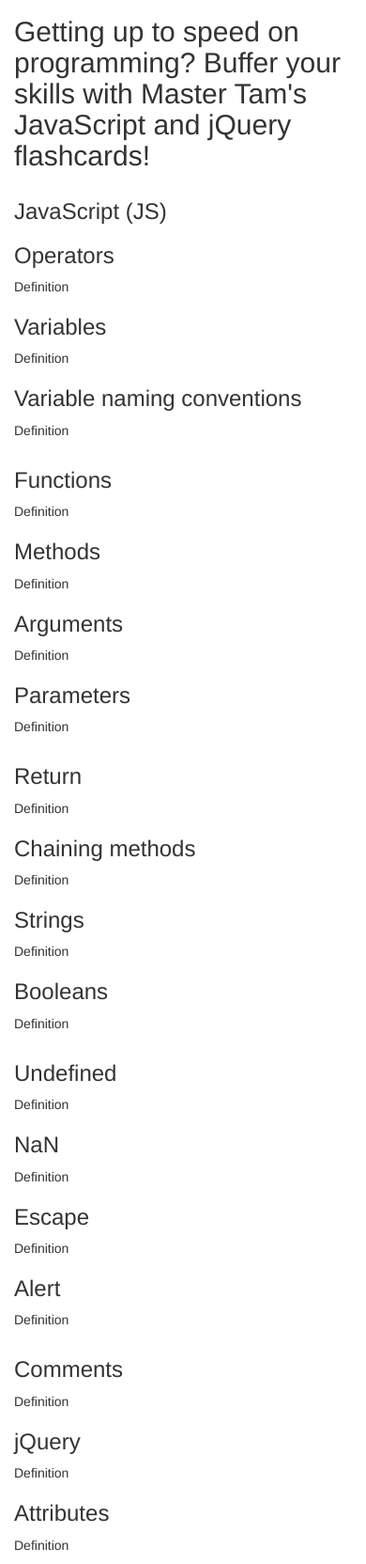
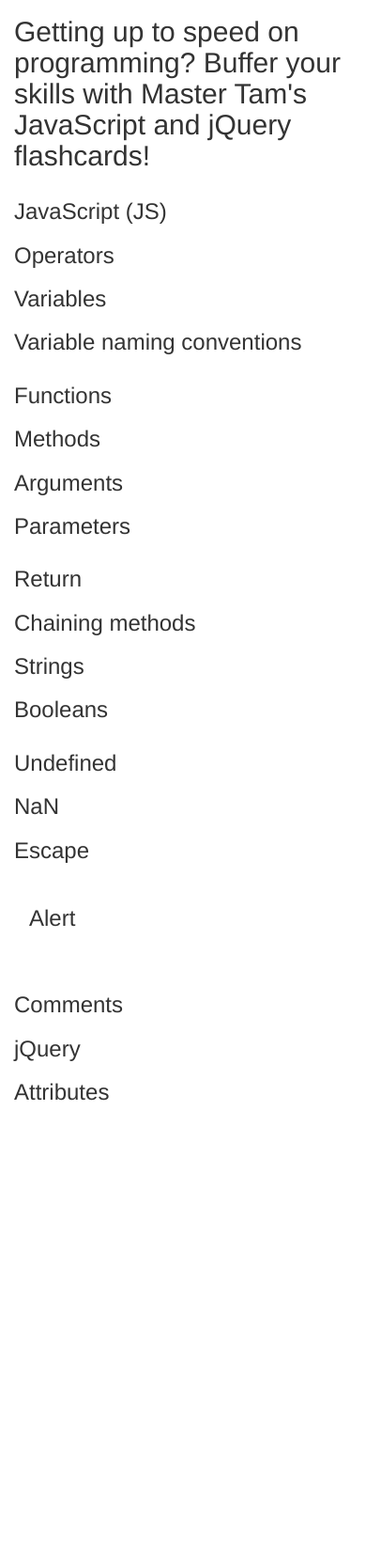
Before and after one commit to saschultz/flashcards, a plain HTML site: page index.html in a window 390 px wide. Shown: the part 102-1766 px from the top of the page at 94% size. After the commit the page ends 1288 px from the top, so only its background shows below. Drawn offline with Linux system fonts and the light colour scheme.

Commit message:
solidify all toggling functions.

```diff
--- a/css/styles.css
+++ b/css/styles.css
@@ -1,7 +1,7 @@
 #js-hide {
   display: none;
 }
-/*#op-hide {
+#op-hide {
   display: none;
 }
 #var-hide {
@@ -54,4 +54,4 @@
 }
 #att-hide {
   display: none;
-}*/
+}
--- a/index.html
+++ b/index.html
@@ -14,145 +14,144 @@
       <h2>Getting up to speed on programming? Buffer your skills with Master Tam's JavaScript and jQuery flashcards!</h2>
 
       <div class="row">
+        <div class="js">
           <div class="col-md-3">
-          <div class="js">
             <h3 id="js-show">JavaScript (JS)</h3>
             <p id="js-hide">Definition</p>
           </div>
         </div>
 
+        <div class="op">
           <div class="col-md-3">
             <h3 id="op-show">Operators</h3>
-          <p id="op-hide">
-            Definition
-          </p>
+            <p id="op-hide">Definition</p>
+          </div>
         </div>
 
+        <div class="var">
           <div class="col-md-3">
             <h3 id="var-show">Variables</h3>
-          <p id="var-hide">
-            Definition
-          </p>
+            <p id="var-hide">Definition</p>
+          </div>
         </div>
 
+        <div class="vnc">
           <div class="col-md-3">
             <h3 id="vnc-show">Variable naming conventions</h3>
-          <p id="vnc-hide">
-            Definition
-          </p>
+            <p id="vnc-hide">Definition</p>
+          </div>
         </div>
       </div>
 
       <div class="row">
+        <div class="fn">
           <div class="col-md-3">
             <h3 id="fn-show">Functions</h3>
-          <p id="fn-hide">
-            Definition
-          </p>
+            <p id="fn-hide">Definition</p>
+          </div>
         </div>
 
+        <div class="meth">
           <div class="col-md-3">
             <h3 id="meth-show">Methods</h3>
-          <p id="meth-hide">
-            Definition
-          </p>
+            <p id="meth-hide">Definition</p>
+          </div>
         </div>
 
+        <div class="arg">
           <div class="col-md-3">
             <h3 id="arg-show">Arguments</h3>
-          <p id="arg-hide">
-            Definition
-          </p>
+            <p id="arg-hide">Definition</p>
+          </div>
         </div>
 
+        <div class="par">
           <div class="col-md-3">
             <h3 id="par-show">Parameters</h3>
-          <p id="par-hide">
-            Definition
-          </p>
+            <p id="par-hide">Definition</p>
+          </div>
         </div>
       </div>
 
       <div class="row">
+        <div class="re">
           <div class="col-md-3">
             <h3 id="re-show">Return</h3>
-          <p id="re-hide">
-            Definition
-          </p>
+            <p id="re-hide">Definition</p>
+          </div>
         </div>
 
+        <div class="chain">
           <div class="col-md-3">
             <h3 id="chain-show">Chaining methods</h3>
-          <p id="chain-hide">
-            Definition
-          </p>
+            <p id="chain-hide">Definition</p>
+          </div>
         </div>
 
+        <div class="string">
           <div class="col-md-3">
             <h3 id="string-show">Strings</h3>
-          <p id="string-hide">
-            Definition
-          </p>
+            <p id="string-hide">Definition</p>
+          </div>
         </div>
 
+        <div class="boo">
           <div class="col-md-3">
             <h3 id="boo-show">Booleans</h3>
-          <p id="boo-hide">
-            Definition
-          </p>
+            <p id="boo-hide">Definition</p>
+          </div>
         </div>
       </div>
 
       <div class="row">
+        <div class="unde">
           <div class="col-md-3">
             <h3 id="unde-show">Undefined</h3>
-          <p id="unde-hide">
-            Definition
-          </p>
+            <p id="unde-hide">Definition</p>
+          </div>
         </div>
 
+        <div class="nan">
           <div class="col-md-3">
             <h3 id="nan-show">NaN</h3>
-          <p id="nan-hide">
-            Definition
-          </p>
+            <p id="nan-hide">Definition</p>
+          </div>
         </div>
 
+        <div class="esc">
           <div class="col-md-3">
             <h3 id="esc-show">Escape</h3>
-          <p id="esc-hide">
-            Definition
-          </p>
+            <p id="esc-hide">Definition</p>
+          </div>
         </div>
 
+        <div class="alert">
           <div class="col-md-3">
             <h3 id="alert-show">Alert</h3>
-          <p id="alert-hide">
-            Definition
-          </p>
+            <p id="alert-hide">Definition</p>
+          </div>
         </div>
       </div>
 
       <div class="row">
+        <div class="com">
           <div class="col-md-3">
             <h3 id="com-show">Comments</h3>
-          <p id="com-hide">
-            Definition
-          </p>
+            <p id="com-hide">Definition</p>
+          </div>
         </div>
 
+      <div class="jq">
         <div class="col-md-3">
           <h3 id="jq-show">jQuery</h3>
-          <p id="jq-hide">
-            Definition
-          </p>
+          <p id="jq-hide">Definition</p>
+        </div>
       </div>
 
+      <div class="att">
         <div class="col-md-3">
           <h3 id="att-show">Attributes</h3>
-          <p id="att-hide">
-            Definition
-          </p>
+          <p id="att-hide">Definition</p>
         </div>
       </div>
     </div>
--- a/js/scripts.js
+++ b/js/scripts.js
@@ -3,76 +3,76 @@ $(document).ready(function() {
     $("#js-hide").toggle();
     $("#js-show").toggle();
   });
-//   $(".col-md-3").click(function() {
-//     $("#op-show").toggle();
-//     $("#op-hide").toggle();
-//   });
-//   $(".col-md-3").click(function() {
-//     $("#var-show").toggle();
-//     $("#var-hide").toggle();
-//   });
-//   $(".col-md-3").click(function() {
-//     $("#vnc-show").toggle();
-//     $("#vnc-hide").toggle();
-//   });
-//   $(".col-md-3").click(function() {
-//     $("#fn-show").toggle();
-//     $("#fn-hide").toggle();
-//   });
-//   $(".col-md-3").click(function() {
-//     $("#meth-show").toggle();
-//     $("#meth-hide").toggle();
-//   });
-//   $(".col-md-3").click(function() {
-//     $("#arg-show").toggle();
-//     $("#arg-hide").toggle();
-//   });
-//   $(".col-md-3").click(function() {
-//     $("#par-show").toggle();
-//     $("#par-hide").toggle();
-//   });
-//   $(".col-md-3").click(function() {
-//     $("#re-show").toggle();
-//     $("#re-hide").toggle();
-//   });
-//   $(".col-md-3").click(function() {
-//     $("#chain-show").toggle();
-//     $("#chain-hide").toggle();
-//   });
-//   $(".col-md-3").click(function() {
-//     $("#string-show").toggle();
-//     $("#string-hide").toggle();
-//   });
-//   $(".col-md-3").click(function() {
-//     $("#boo-show").toggle();
-//     $("#boo-hide").toggle();
-//   });
-//   $(".col-md-3").click(function() {
-//     $("#unde-show").toggle();
-//     $("#unde-hide").toggle();
-//   });
-//   $(".col-md-3").click(function() {
-//     $("#nan-show").toggle();
-//     $("#nan-hide").toggle();
-//   });
-//   $(".col-md-3").click(function() {
-//     $("#esc-show").toggle();
-//     $("#esc-hide").toggle();
-//   });
-//   $(".col-md-3").click(function() {
-//     $("#alert-show").toggle();
-//     $("#alert-hide").toggle();
-//   });
-//   $(".col-md-3").click(function() {
-//     $("#com-show").toggle();
-//     $("#com-hide").toggle();
-//   });
-//   $(".col-md-3").click(function() {
-//     $("#jq-show").toggle();
-//     $("#jq-hide").toggle();
-//   });
-//   $(".col-md-3").click(function() {
-//     $("#att-show").toggle();
-//     $("#att-hide").toggle();
-//   });
+  $(".op").click(function() {
+    $("#op-show").toggle();
+    $("#op-hide").toggle();
+  });
+  $(".var").click(function() {
+    $("#var-show").toggle();
+    $("#var-hide").toggle();
+  });
+  $(".vnc").click(function() {
+    $("#vnc-show").toggle();
+    $("#vnc-hide").toggle();
+  });
+  $(".fn").click(function() {
+    $("#fn-show").toggle();
+    $("#fn-hide").toggle();
+  });
+  $(".meth").click(function() {
+    $("#meth-show").toggle();
+    $("#meth-hide").toggle();
+  });
+  $(".arg").click(function() {
+    $("#arg-show").toggle();
+    $("#arg-hide").toggle();
+  });
+  $(".par").click(function() {
+    $("#par-show").toggle();
+    $("#par-hide").toggle();
+  });
+  $(".re").click(function() {
+    $("#re-show").toggle();
+    $("#re-hide").toggle();
+  });
+  $(".chain").click(function() {
+    $("#chain-show").toggle();
+    $("#chain-hide").toggle();
+  });
+  $(".string").click(function() {
+    $("#string-show").toggle();
+    $("#string-hide").toggle();
+  });
+  $(".boo").click(function() {
+    $("#boo-show").toggle();
+    $("#boo-hide").toggle();
+  });
+  $(".unde").click(function() {
+    $("#unde-show").toggle();
+    $("#unde-hide").toggle();
+  });
+  $(".nan").click(function() {
+    $("#nan-show").toggle();
+    $("#nan-hide").toggle();
+  });
+  $(".esc").click(function() {
+    $("#esc-show").toggle();
+    $("#esc-hide").toggle();
+  });
+  $(".alert").click(function() {
+    $("#alert-show").toggle();
+    $("#alert-hide").toggle();
+  });
+  $(".com").click(function() {
+    $("#com-show").toggle();
+    $("#com-hide").toggle();
+  });
+  $(".jq").click(function() {
+    $("#jq-show").toggle();
+    $("#jq-hide").toggle();
+  });
+  $(".att").click(function() {
+    $("#att-show").toggle();
+    $("#att-hide").toggle();
+  });
 });
```
Lines whose indentation alone changed are shown as unchanged.
